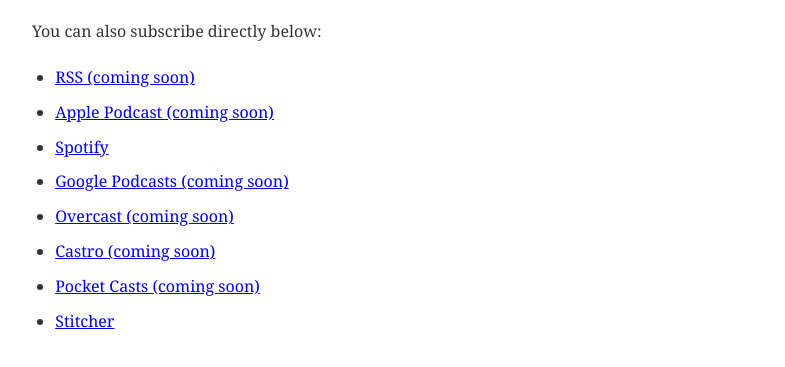
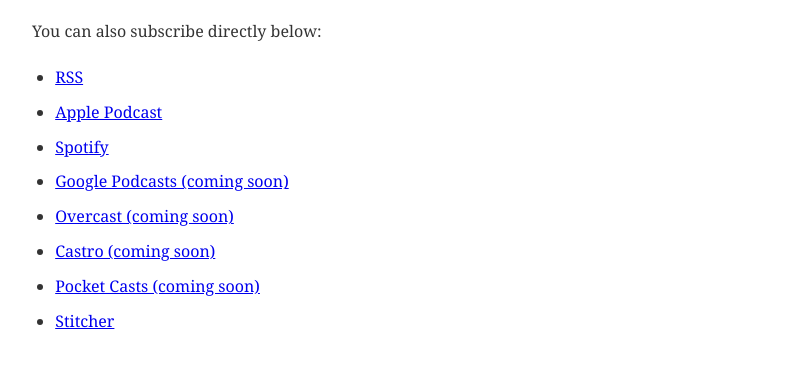
Before and after one commit to charliemchapman/launchedfm-site, a Gatsby site: page /subscribe in a window 1280 px wide. Shown: the part 125-492 px from the top of the page, without its empty margins (243-1028 px from the left). Built offline with nearby package versions, Linux system fonts and the light colour scheme; Gatsby itself is replaced by a stand-in of ours; some packages are replaced by stand-ins of ours.

Commit message:
updated link to apple podcasts and hopefully added header to show itunes banner in safari

```diff
--- a/src/components/SEO.js
+++ b/src/components/SEO.js
@@ -12,7 +12,7 @@
             meta={[
             { name: "description", content: description },
             { name: "keywords", content: "atownfm, podcast, Arnold, Missouri" },
-            { name: "apple-itunes-app", content: "app-id=1257353761" },
+            { name: "apple-itunes-app", content: "app-id=1491582246" },
             { property: "og:type", content: "website" },
             { property: "og:title", content: title },
             { property: "og:description", content: description },
--- a/src/pages/subscribe.js
+++ b/src/pages/subscribe.js
@@ -9,8 +9,8 @@
         <p>Launched is available wherever you listen to podcasts.  Just search "Launched" and look for the paper airplane!</p>
         <p>You can also subscribe directly below:</p>
         <ul>
-            <li><a href="http://feed.launchedfm.com">RSS (coming soon)</a></li>
-            <li><a href="/">Apple Podcast (coming soon)</a></li>
+            <li><a href="http://feed.launchedfm.com">RSS</a></li>
+            <li><a href="https://podcasts.apple.com/us/podcast/launched/id1491582246">Apple Podcast</a></li>
             <li><a href="https://open.spotify.com/show/4lVKxKrG2n4pGYST801GLs">Spotify</a></li>
             <li><a href="/">Google Podcasts (coming soon)</a></li>
             <li><a href="/">Overcast (coming soon)</a></li>
```
Also changed, not shown: 1 other file.
